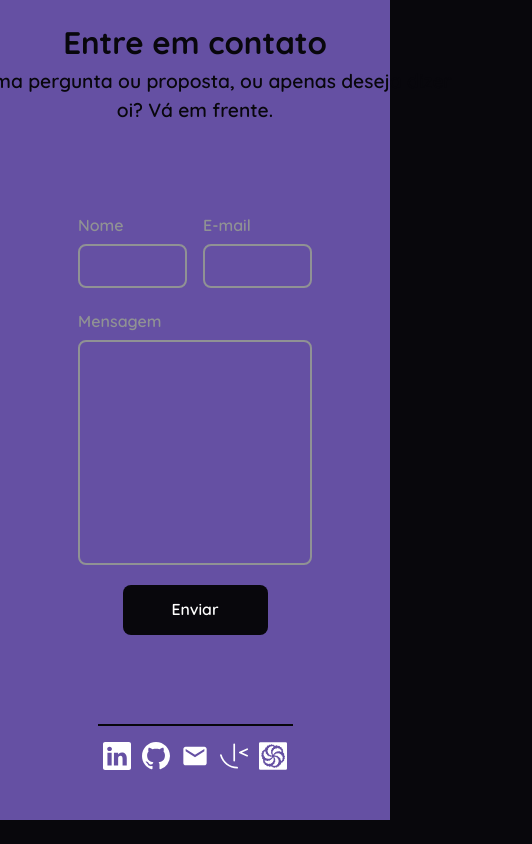
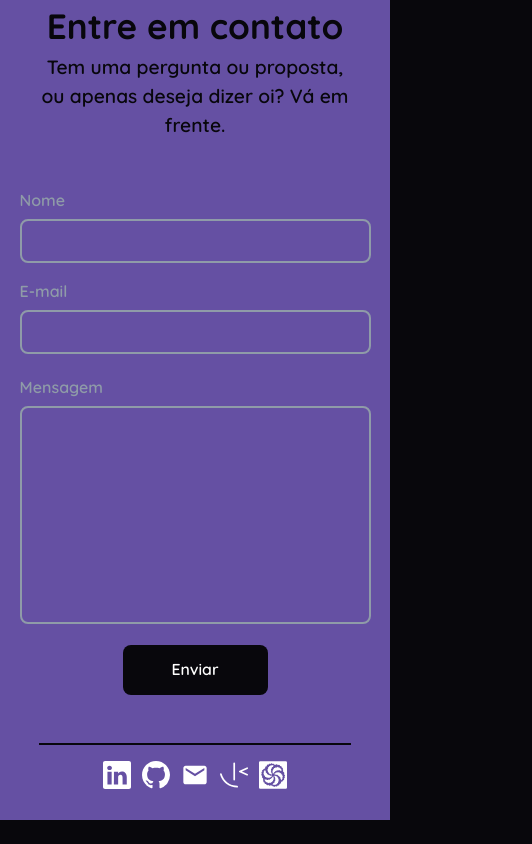
Before and after one commit to CauaRodrigues/portfolio, a React (Vite) app: page /about in a window 390 px wide. Shown: the part 5324-6168 px from the top of the page, 532 px wide, since content can reach past the window. After the commit the page ends 6144 px from the top, so only its background shows below. Built offline with nearby package versions, Linux system fonts and the light colour scheme.

Commit message:
section contact responsive | OK

```diff
--- a/src/pages/About/index.jsx
+++ b/src/pages/About/index.jsx
@@ -31,5 +31,6 @@ const ContainerStyled = styled.main`
 
 	@media (max-width: 580px) {
 		padding: 24px 0;
+		padding-bottom: 0;
 	}
 `;
--- a/src/pages/About/sections/Contact/contact.styled.jsx
+++ b/src/pages/About/sections/Contact/contact.styled.jsx
@@ -13,7 +13,6 @@ export const ContactSection = styled.section`
 `;
 
 export const ContactTitle = styled.div`
-	width: max-content;
 	display: flex;
 	flex-direction: column;
 	align-items: center;
@@ -21,7 +20,7 @@ export const ContactTitle = styled.div`
 	color: ${({ theme }) => theme.colors.main};
 
 	h2 {
-		font-size: min(2.6rem, 8vw);
+		font-size: min(2.6rem, 9vw);
 		font-weight: ${({ theme }) => theme.fonts.fw.bd};
 	}
 
@@ -45,6 +44,22 @@ export const Form = styled.form`
 		width: 100%;
 		display: flex;
 		gap: 1rem;
+
+		@media (max-width: 530px) {
+			flex-direction: column;
+		}
+	}
+
+	@media (max-width: 850px) {
+		width: 80%;
+	}
+
+	@media (max-width: 700px) {
+		width: 90%;
+	}
+
+	@media (max-width: 500px) {
+		min-height: 60vh;
 	}
 `;
 
@@ -60,7 +75,7 @@ export const FormField = styled.input`
 	margin-top: 7px;
 
 	background: transparent;
-	border: 2px solid ${({ theme }) => theme.colors.gray_dark};
+	border: 2px solid ${({ theme }) => theme.colors.gray};
 	border-radius: 8px;
 	outline: none;
 
@@ -81,7 +96,7 @@ export const FormField = styled.input`
 `;
 
 export const FormLabel = styled.label`
-	color: ${({ theme }) => theme.colors.gray_dark};
+	color: ${({ theme }) => theme.colors.gray};
 	font-weight: ${({ theme }) => theme.fonts.fw.sb};
 `;
 
@@ -102,6 +117,10 @@ export const SocialMedias = styled.div`
 	align-items: center;
 	justify-content: center;
 	gap: 1rem;
+
+	@media (max-width: 700px) {
+		width: 80%;
+	}
 `;
 
 export const Divider = styled.div`
@@ -116,10 +135,10 @@ export const LinksIcons = styled.div`
 
 	a {
 		color: ${({ theme }) => theme.colors.light};
-		transition: ease-in-out 1s;
+		transition: all 0.7s;
 
 		&:hover {
-			color: ${({ theme }) => theme.colors.primary_dark};
+			color: ${({ theme }) => theme.colors.main};
 		}
 	}
 `;
```
